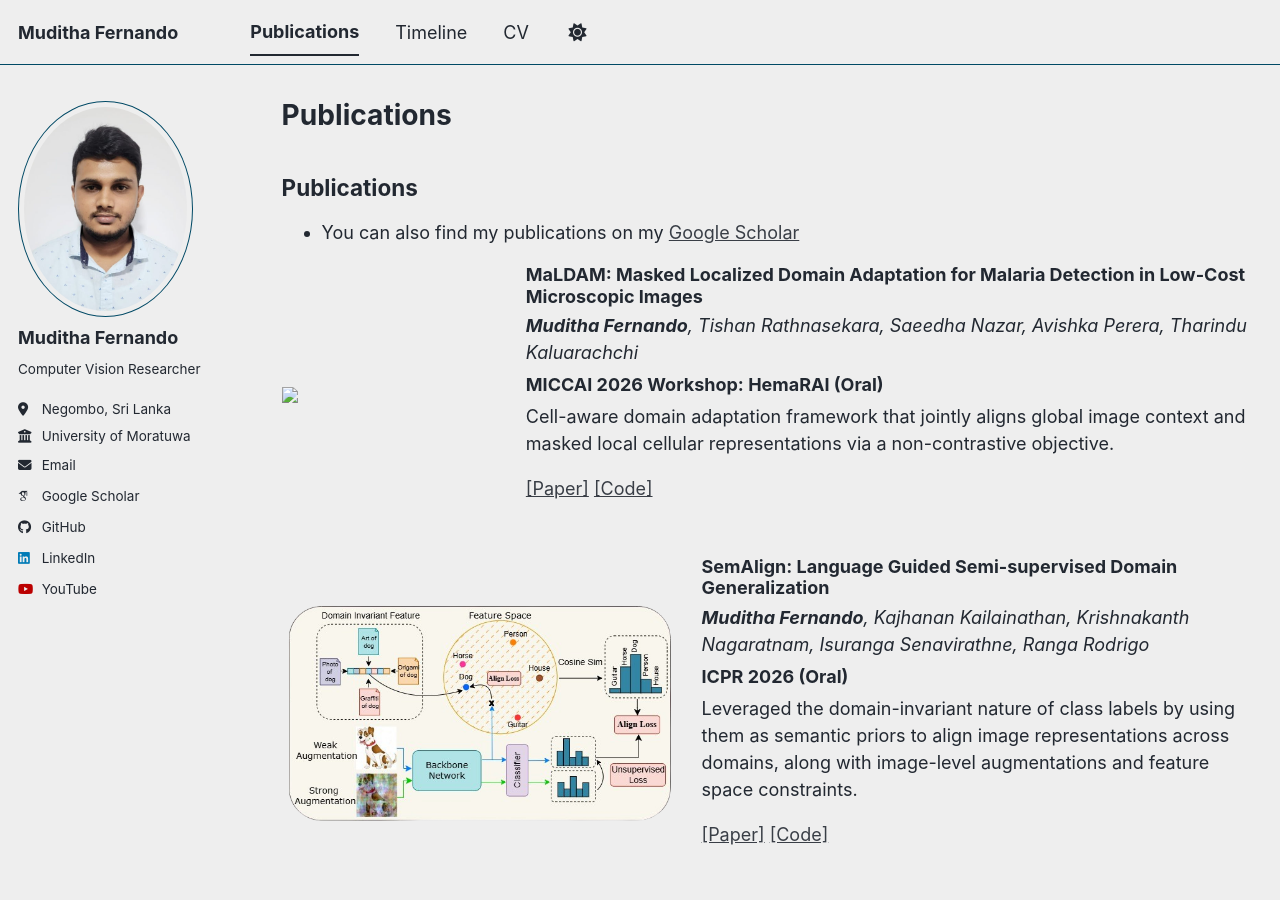
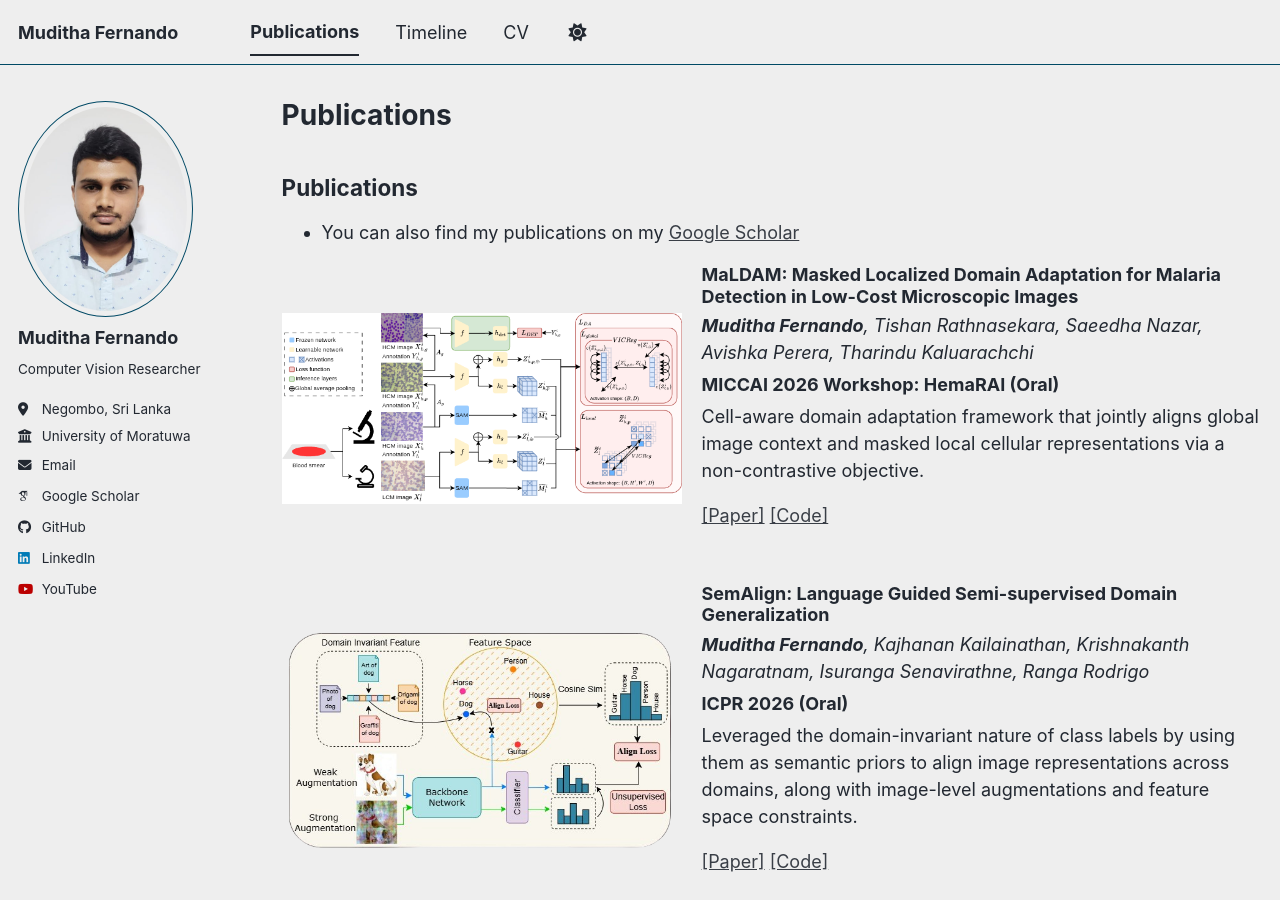
Before and after one commit to muditha11/muditha11.github.io, a Jekyll site: the page built from _pages/publications.md, in a window 1280 px wide and 900 px high. Built offline with Jekyll 4.4.1, drawn with Linux system fonts in a browser that asks for light colours; some web fonts are replaced; a script bundle is joined from its source files by our own code; library files that are not in the unit come from our copies.

Commit message:
maldam image path bug

```diff
--- a/_pages/publications.md
+++ b/_pages/publications.md
@@ -11,7 +11,7 @@ author_profile: true
 
 <div style="display: flex; align-items: center; margin-bottom: 30px;">
 
-  <img src="images/maldam.png" width="400" style="margin-right: 20px;">
+  <img src="/images/maldam.png" width="400" style="margin-right: 20px;">
 
   <div>
     <h3 style="margin: 0;">MaLDAM: Masked Localized Domain Adaptation
```
